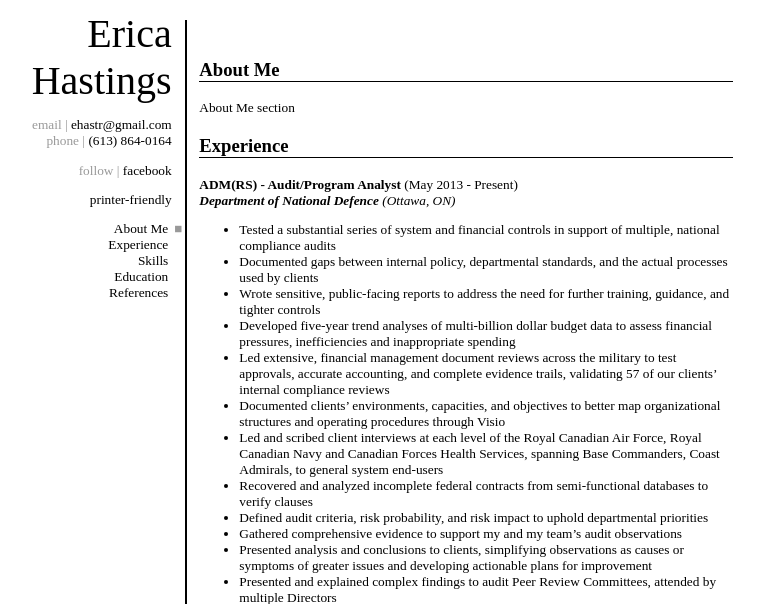
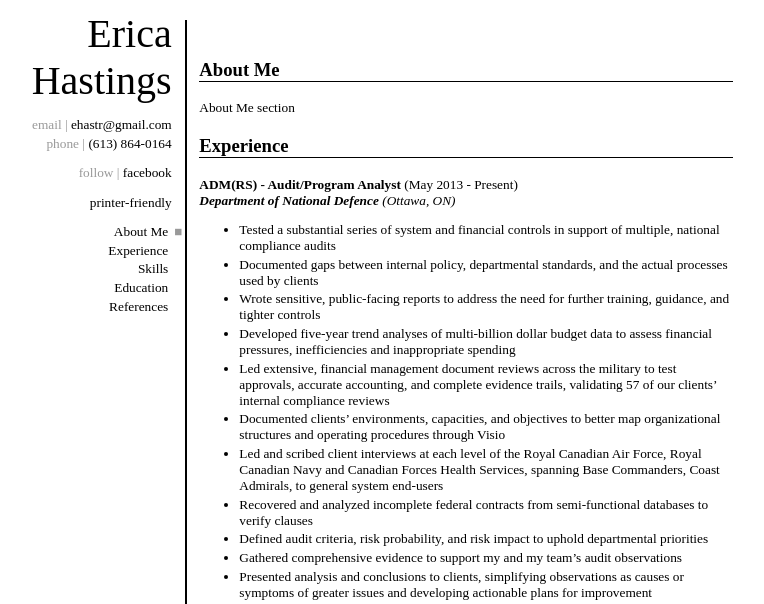
Before and after one commit to ehastr/eHastings, a PHP site: page / in a window 1280 px wide. Shown: the top 604 px of the page, without its empty margins (284-1048 px from the left). Run offline with PHP 8.4, Linux system fonts and the light colour scheme; some libraries are stand-ins or nearby versions.

Commit message:
Fixed my list spacing,.

```diff
--- a/assets/styles/style.css
+++ b/assets/styles/style.css
@@ -109,3 +109,6 @@ h2, .address > span:nth-of-type(1) {
 .sublist {
 	list-style-type: none;
 }
+li {
+	margin-bottom: 0.2em;
+}
```
